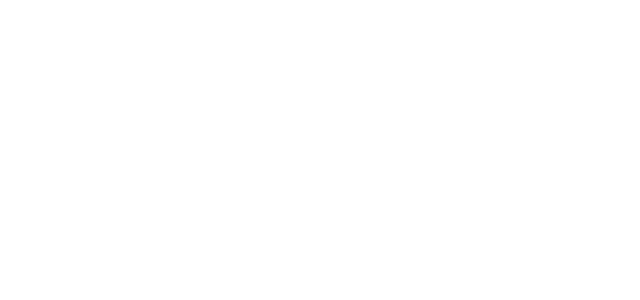
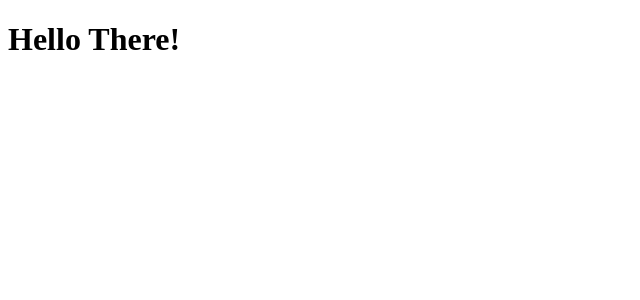
Before and after one commit to TheGreenAI/website, a React (Create React App) app: page / in a window 1280 px wide. Shown: the top 300 px of the page, without its empty margins (0-640 px from the left). Built offline with nearby package versions, Linux system fonts and the light colour scheme.

Commit message:
✨ added atomize packages to project

```diff
--- a/src/App.js
+++ b/src/App.js
@@ -3,7 +3,7 @@ import React from 'react';
 function App() {
   return (
     <div className="App">
-
+      <h1>Hello There!</h1>
     </div>
   );
 }
```
Also changed, not shown: package.json (+7 -1 lines), src/setupTests.js (deleted, +0 -5 lines), 2 other files (tests, documents, lock files or other folders).
